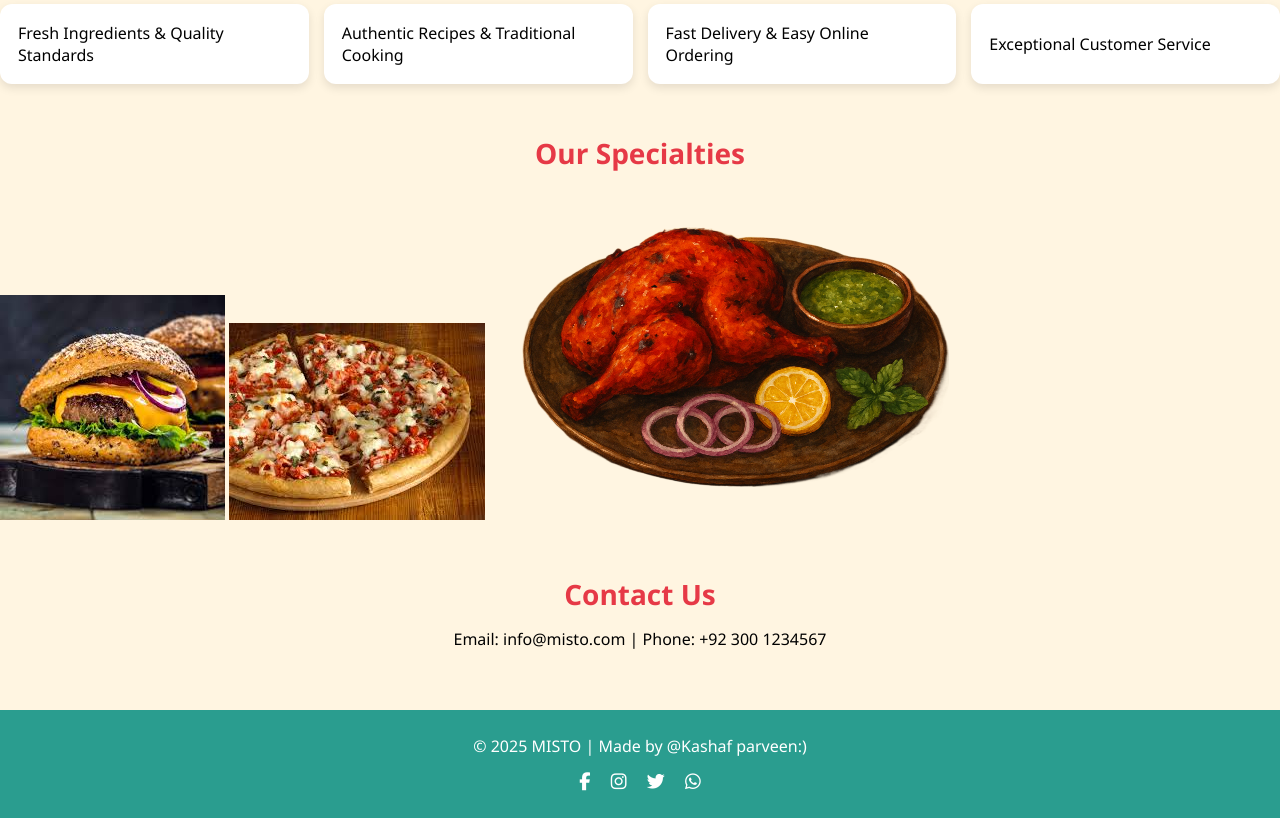
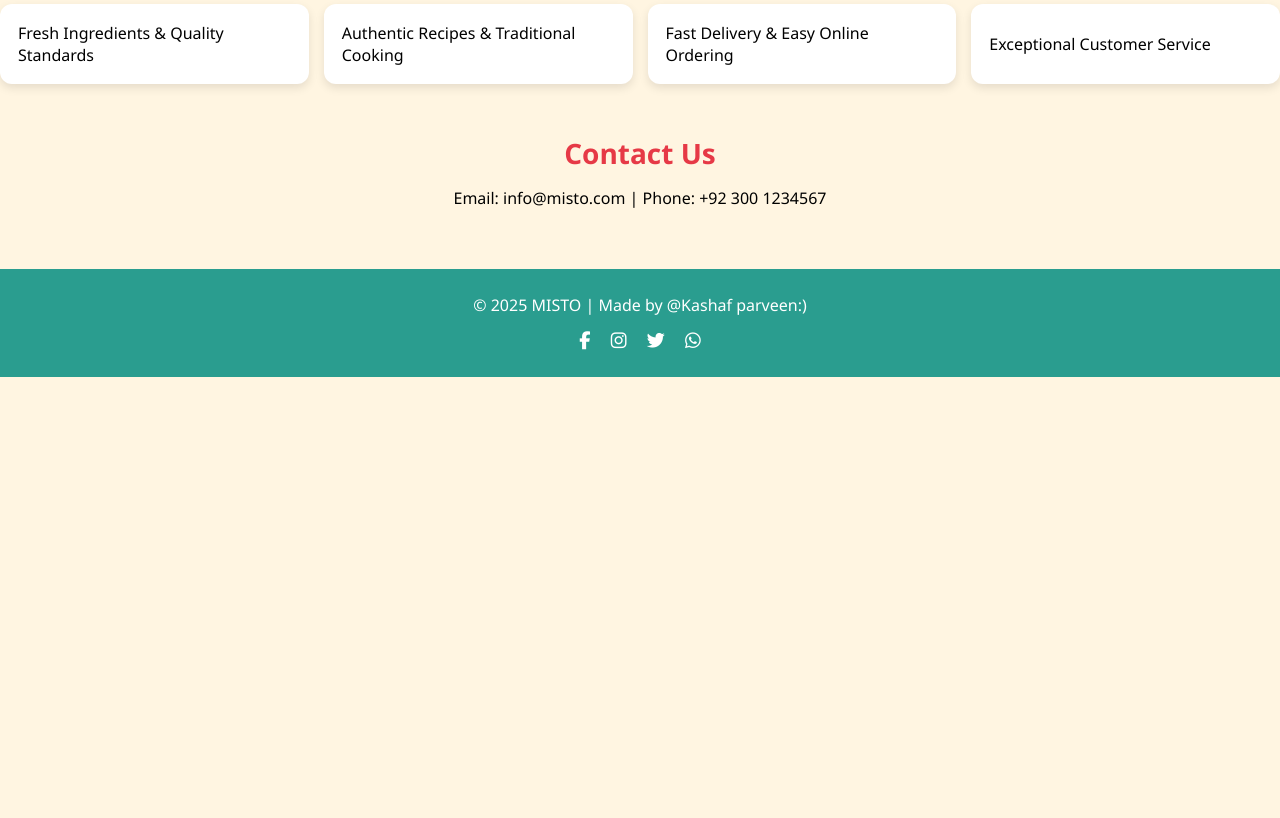
Before and after one commit to kashaf31/Food-ordering-website, a plain HTML site: page index.html in a window 1280 px wide. Shown: the part 2760-3578 px from the top of the page. After the commit the page ends 3137 px from the top, so only its background shows below. Drawn offline with Linux system fonts and the light colour scheme.

Commit message:
Update index.html

```diff
--- a/index.html
+++ b/index.html
@@ -242,15 +242,7 @@
     </ul>
   </div>
 
-  <!-- Gallery / Food Highlights -->
-  <div class="about-gallery">
-    <h3>Our Specialties</h3>
-    <div class="gallery-items">
-      <img src="images/item1.jpg" alt="Cheese Burger">
-      <img src="images/item2.jpg" alt="Pizza">
-      <img src="images/bg1.png" alt="Tandoori Chicken">
-    </div>
-  </div>
+
 
   <!-- Contact Info -->
   <div class="about-contact">
```
